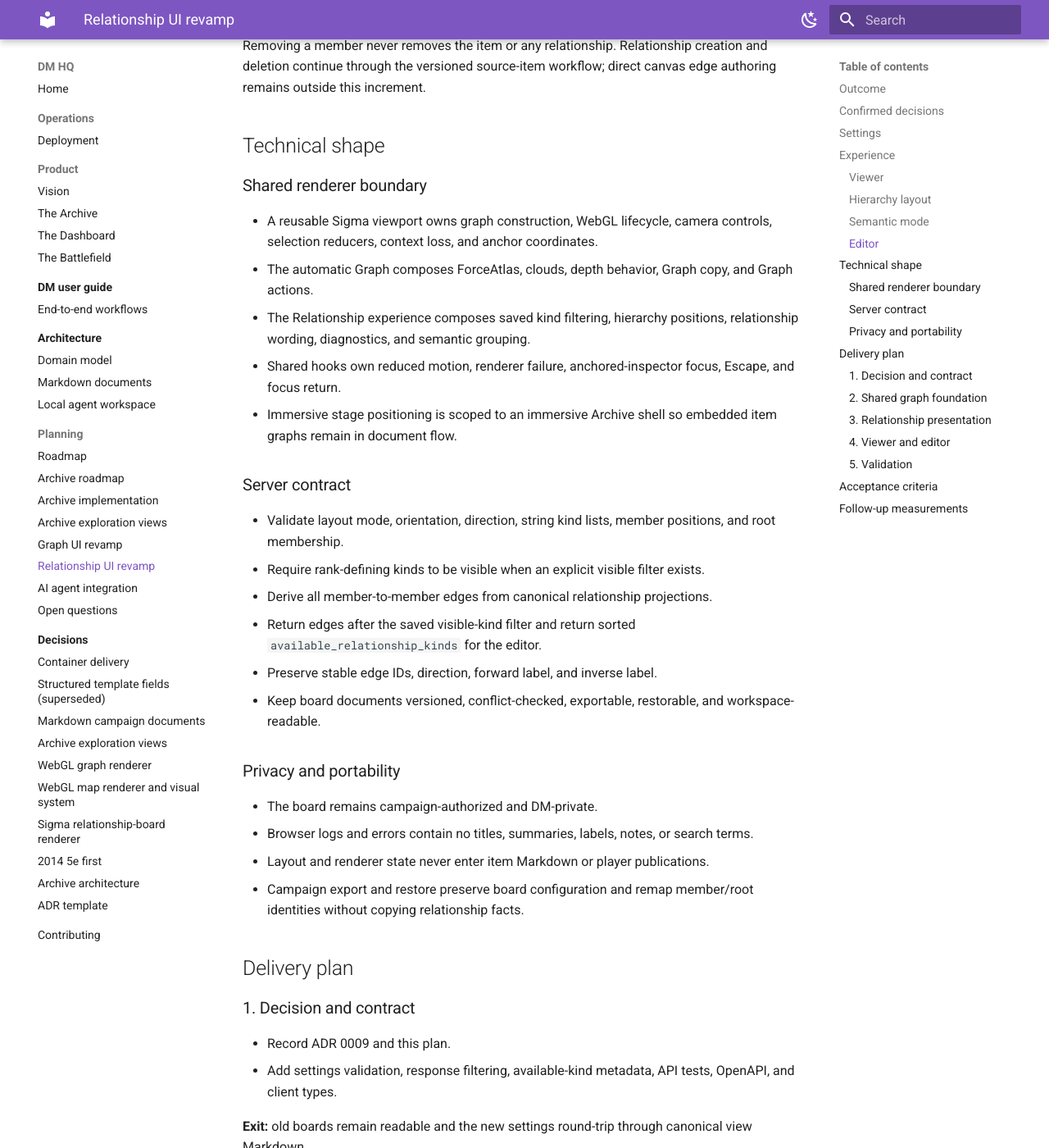
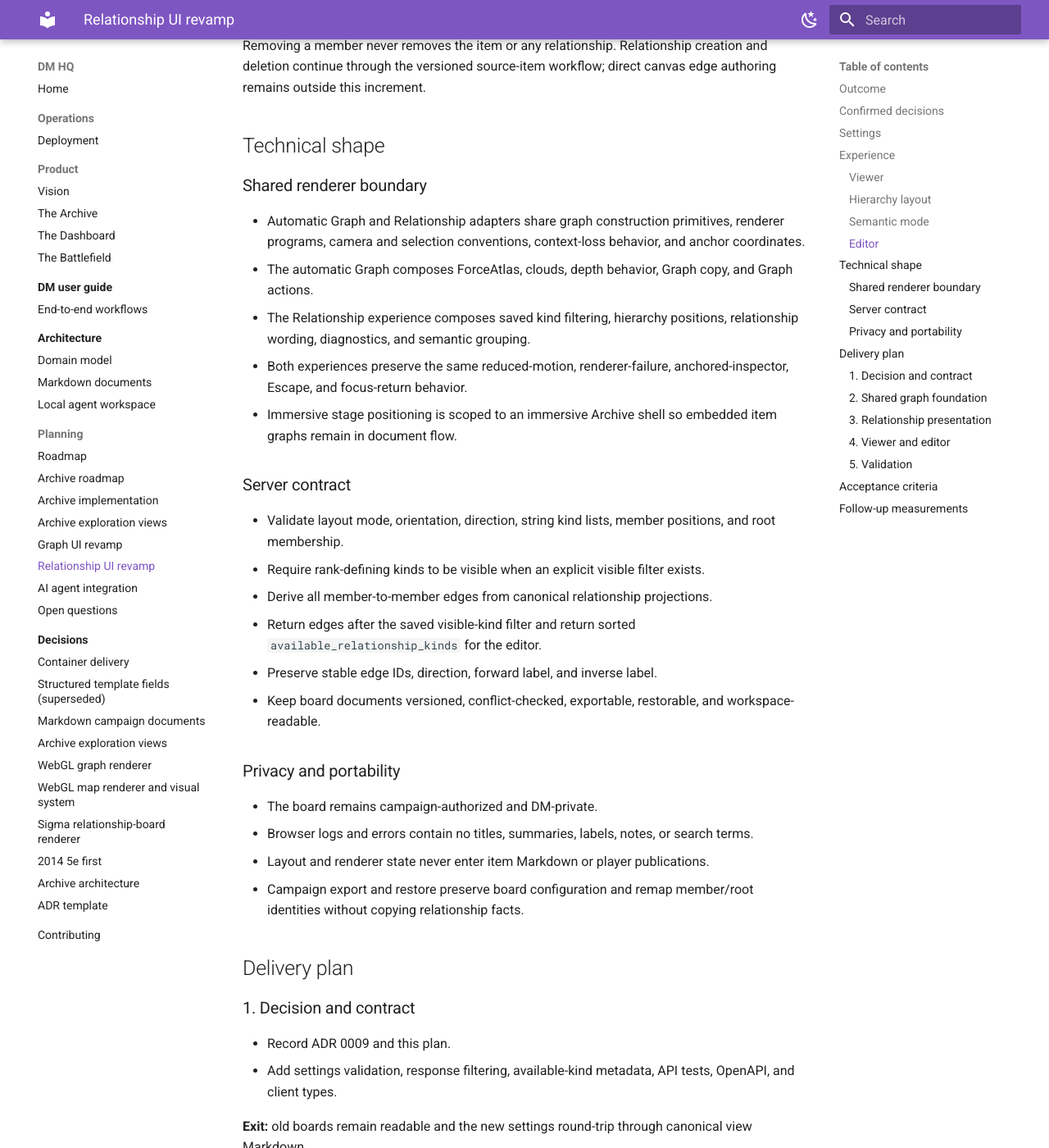
Before and after one commit to allen141/dm_hq, an MkDocs documentation site: the page built from docs/planning/relationship-ui-revamp.md, in a window 1280 px wide and 1400 px high, scrolled down 2723 px. Shown: the whole window at 82% size. Built offline with MkDocs 1.6.1 and Material for MkDocs 9.7.7, drawn with Linux system fonts in a browser that asks for light colours; some of the changed text lies outside the part shown.

Commit message:
Finalize relationship wording and planning status

```diff
--- a/docs/planning/relationship-ui-revamp.md
+++ b/docs/planning/relationship-ui-revamp.md
@@ -84,10 +84,10 @@ Removing a member never removes the item or any relationship. Relationship creat
 
 ### Shared renderer boundary
 
-- A reusable Sigma viewport owns graph construction, WebGL lifecycle, camera controls, selection reducers, context loss, and anchor coordinates.
+- Automatic Graph and Relationship adapters share graph construction primitives, renderer programs, camera and selection conventions, context-loss behavior, and anchor coordinates.
 - The automatic Graph composes ForceAtlas, clouds, depth behavior, Graph copy, and Graph actions.
 - The Relationship experience composes saved kind filtering, hierarchy positions, relationship wording, diagnostics, and semantic grouping.
-- Shared hooks own reduced motion, renderer failure, anchored-inspector focus, Escape, and focus return.
+- Both experiences preserve the same reduced-motion, renderer-failure, anchored-inspector, Escape, and focus-return behavior.
 - Immersive stage positioning is scoped to an immersive Archive shell so embedded item graphs remain in document flow.
 
 ### Server contract
@@ -117,7 +117,7 @@ Removing a member never removes the item or any relationship. Relationship creat
 
 ### 2. Shared graph foundation
 
-- Separate the reusable Sigma viewport from automatic-Graph composition.
+- Add a Relationship Sigma adapter that reuses the automatic Graph's accepted rendering boundary without changing its product-specific composition.
 - Add explicit network and positioned layout strategies.
 - Scope immersive stage CSS and preserve embedded graph behavior.
 
```
Also changed, not shown: docs/decisions/0009-sigma-relationship-board-renderer.md (+2 -2 lines), docs/planning/archive-exploration-views.md (+4 -6 lines), docs/planning/archive-roadmap.md (+1 -1 lines), docs/planning/graph-ui-revamp.md (+1 -1 lines), docs/planning/open-questions.md (+1 -3 lines), 2 other files.
